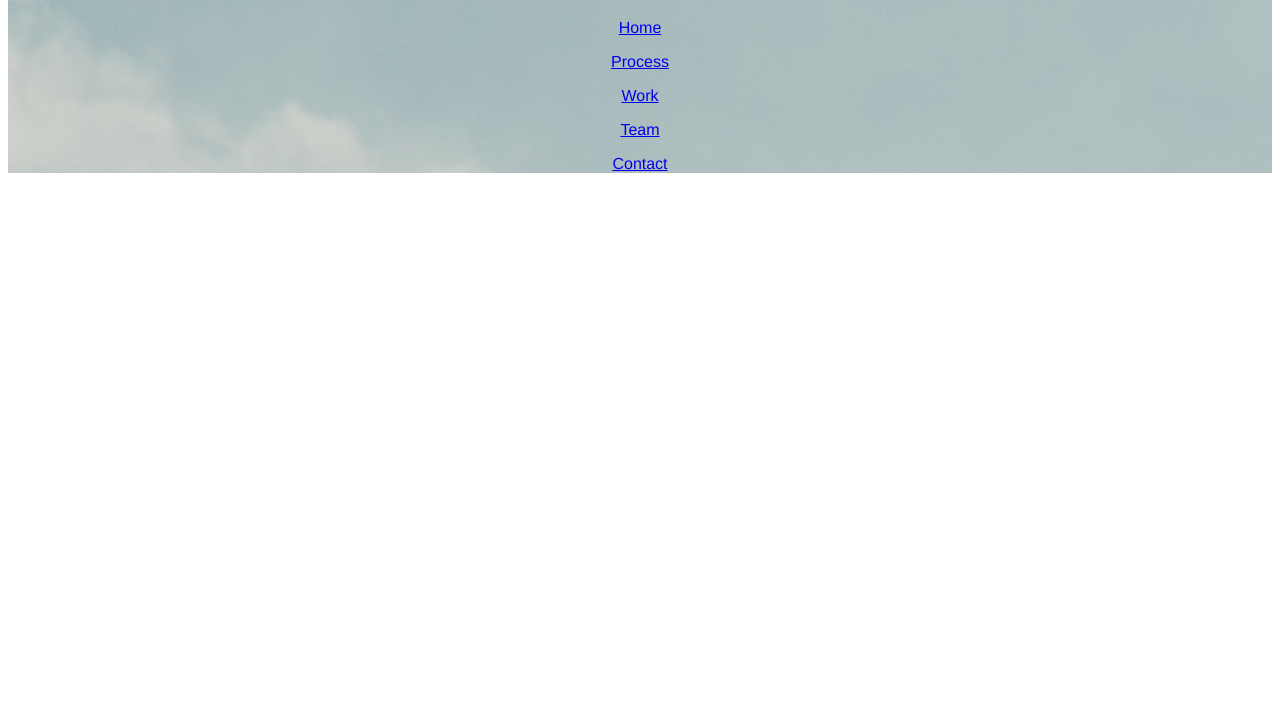
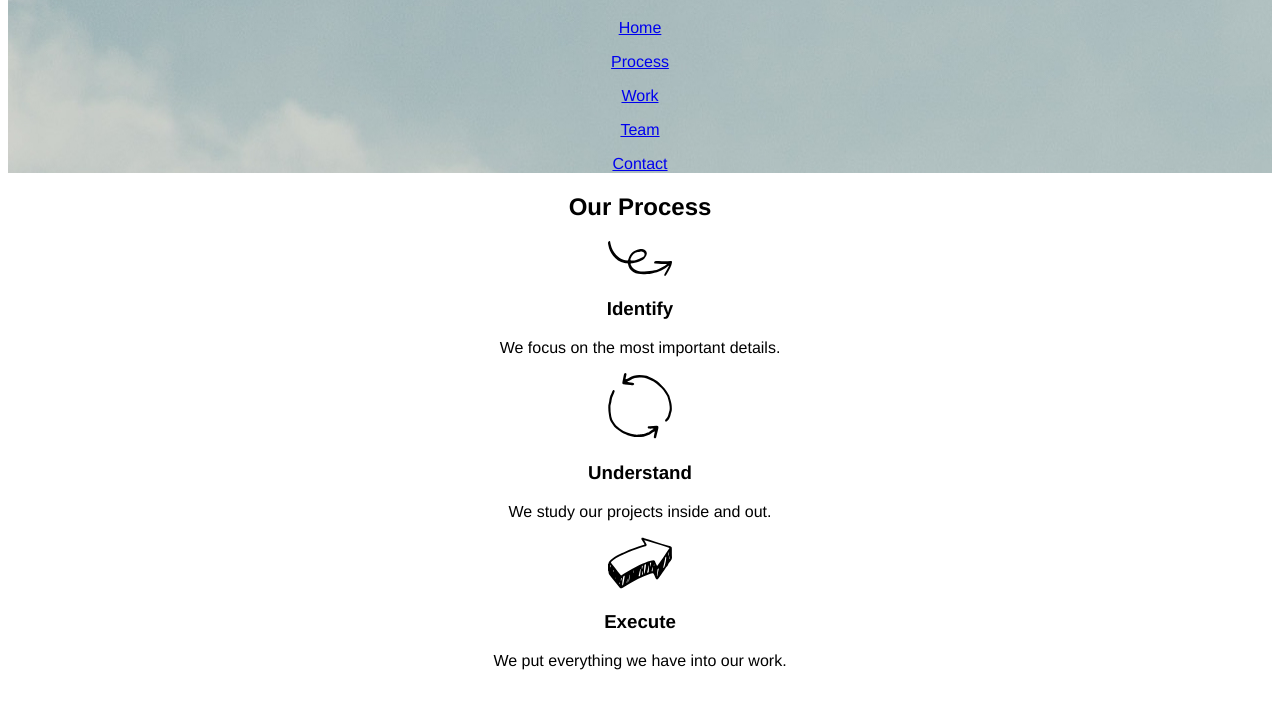
Before and after one commit to CurmudJim/broadway_design, a plain HTML site: page index.html in a window 1280 px wide. Shown: the part 61-770 px from the top of the page. Drawn offline with Linux system fonts and the light colour scheme.

Commit message:
Added process html section.

```diff
--- a/index.html
+++ b/index.html
@@ -14,5 +14,17 @@
       <p><a href="#">Team</a></p>
       <p><a href="#">Contact</a></p>
     </div>
+    <div class="process">
+      <h2>Our Process</h2>
+      <img src="resources/images/identify.svg" alt="identify">
+      <h3>Identify</h3>
+      <p>We focus on the most important details.</p>
+      <img src="resources/images/understand.svg" alt="understand">
+      <h3>Understand</h3>
+      <p>We study our projects inside and out.</p>
+      <img src="resources/images/execute.svg" alt="execute">
+      <h3>Execute</h3>
+      <p>We put everything we have into our work.</p>
+    </div>
   </body>
 </html>
--- a/resources/css/style.css
+++ b/resources/css/style.css
@@ -1,9 +1,9 @@
 * {
   font-family: Helvetica;
+  text-align: center;
 }
 
 .header {
-  text-align: center;
   background-image: url(../images/the-flatiron-building.jpg);
 }
 
```
